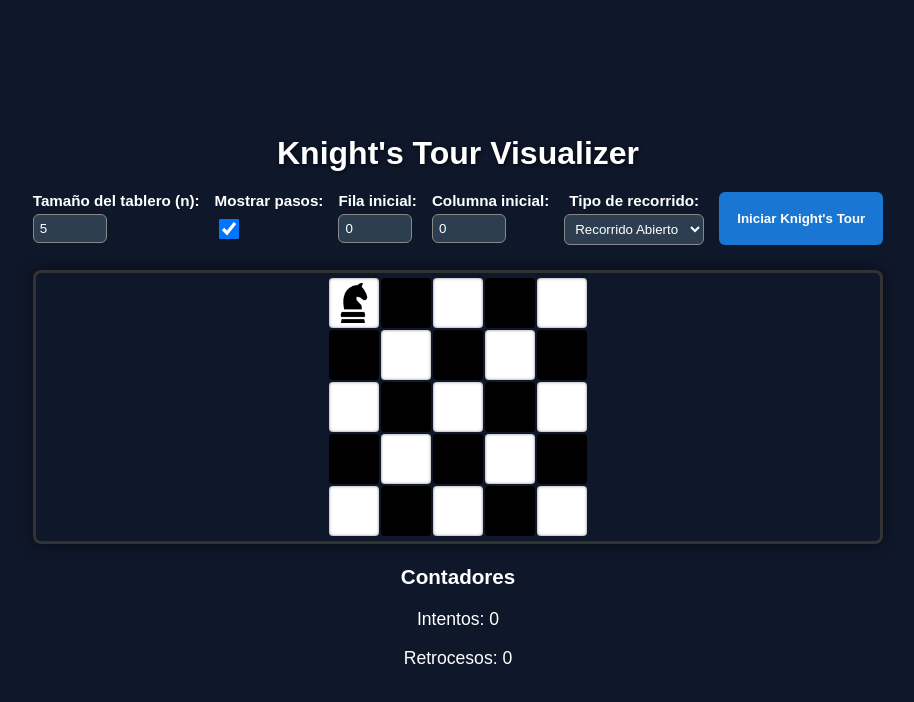
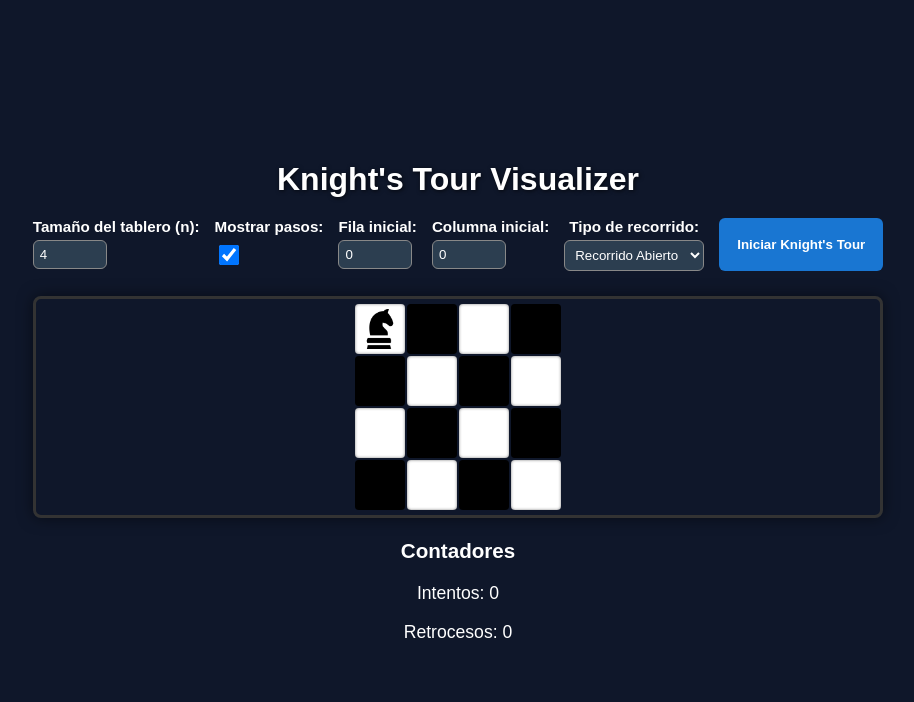
Before and after one commit to Trabajos-TEC/Proyecto-1-Analisis, a React (Vite) app: page / in a window 1280 px wide. Shown: the top 702 px of the page, without its empty margins (182-1096 px from the left). Built offline with nearby package versions, Linux system fonts and the light colour scheme.

Commit message:
Correccion minima en app, matriz inicial del sistema.

```diff
--- a/src/App.jsx
+++ b/src/App.jsx
@@ -23,8 +23,8 @@ import "./App.css";
  * y la interacción del usuario mediante la interfaz.
  */
 export default function App() {
-  const [n, setN] = useState(5);
-  const [tablero, setTablero] = useState(generarMatriz(5));
+  const [n, setN] = useState(4);
+  const [tablero, setTablero] = useState(generarMatriz(4));
   const [mostrar, setMostrar] = useState(true);
   const [posX, setPosX] = useState(0);
   const [posY, setPosY] = useState(0);
```
